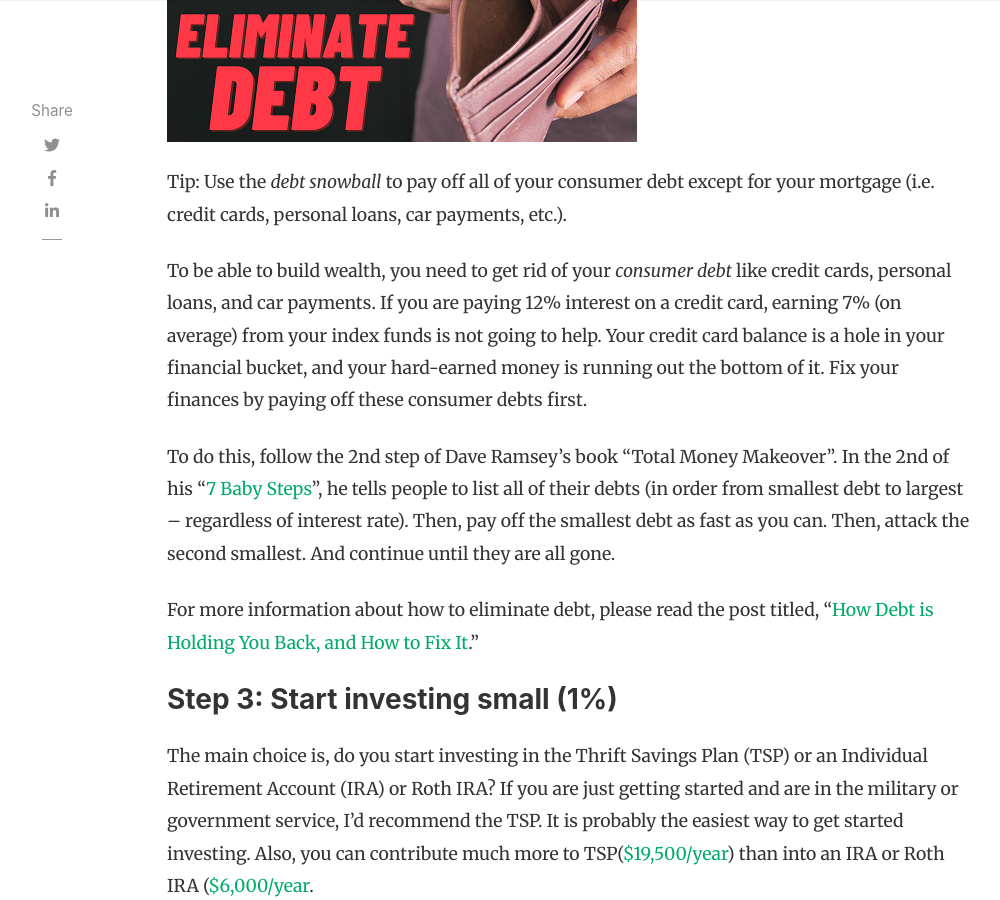
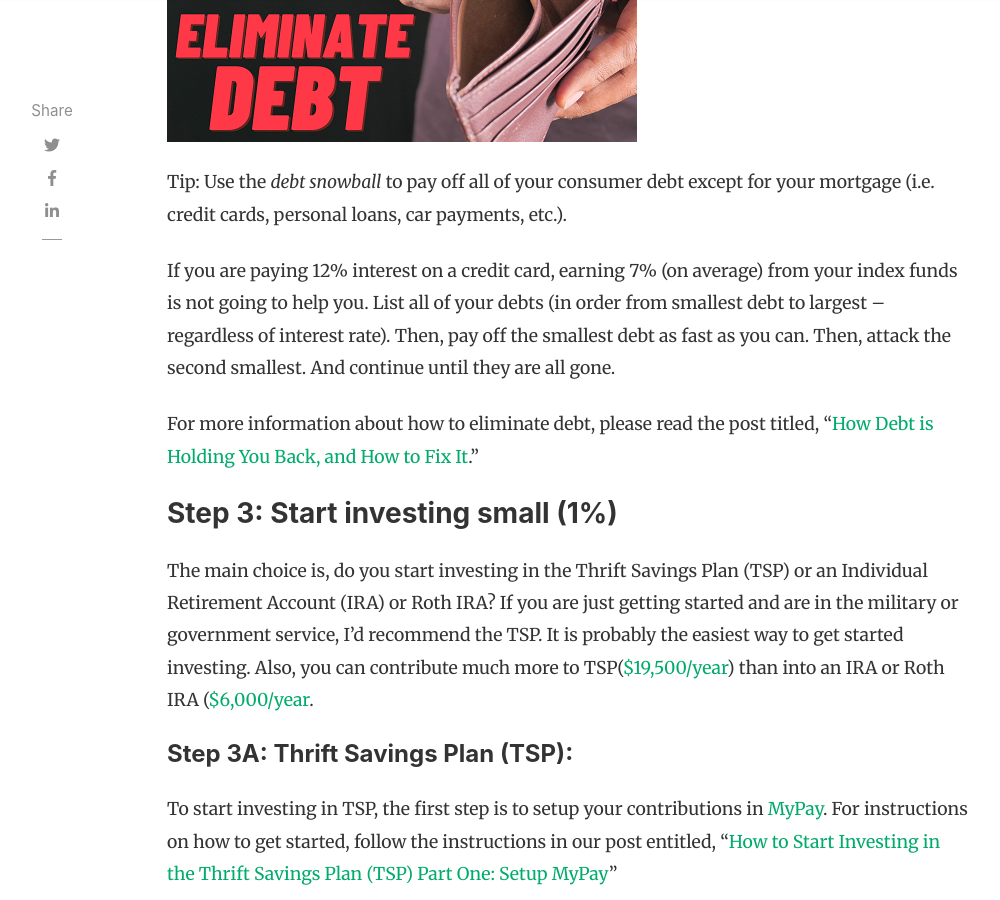
Before and after one commit to militaryinvestor/militaryinvestor.github.io, a Jekyll site: the page built from _posts/2021-12-12-Step-by-Step-Guide-to-Passive-Military-Investing.md, in a window 1280 px wide and 900 px high, scrolled down 4442 px. Shown: the whole window, without its empty margins (118-1118 px from the left). Built offline with Jekyll 4.4.1, drawn with Linux system fonts in a browser that asks for light colours; nearby versions of some CDN libraries; comment, search, counter and statistics services are not loaded.

Commit message:
Update 2021-12-12-Step-by-Step-Guide-to-Passive-Military-Investing.md

```diff
--- a/_posts/2021-12-12-Step-by-Step-Guide-to-Passive-Military-Investing.md
+++ b/_posts/2021-12-12-Step-by-Step-Guide-to-Passive-Military-Investing.md
@@ -47,9 +47,7 @@ For more explanation, read more about [Maximizing Your TSP Matching](https://www
 
 Tip: Use the _debt snowball_ to pay off all of your consumer debt except for your mortgage (i.e. credit cards, personal loans, car payments, etc.).
 
-To be able to build wealth, you need to get rid of your _consumer debt_ like credit cards, personal loans, and car payments.  If you are paying 12% interest on a credit card, earning 7% (on average) from your index funds is not going to help.  Your credit card balance is a hole in your financial bucket, and your hard-earned money is running out the bottom of it. Fix your finances by paying off these consumer debts first.
-
-To do this, follow the 2nd step of Dave Ramsey's book “Total Money Makeover”. In the 2nd of his “[7 Baby Steps](https://www.ramseysolutions.com/dave-ramsey-7-baby-steps#baby_step_2)”, he tells people to list all of their debts (in order from smallest debt to largest – regardless of interest rate). Then, pay off the smallest debt as fast as you can. Then, attack the second smallest. And continue until they are all gone.
+If you are paying 12% interest on a credit card, earning 7% (on average) from your index funds is not going to help you.  List all of your debts (in order from smallest debt to largest – regardless of interest rate). Then, pay off the smallest debt as fast as you can. Then, attack the second smallest. And continue until they are all gone.
 
 For more information about how to eliminate debt, please read the post titled, “[How Debt is Holding You Back, and How to Fix It](https://www.militaryinvestor.org/How-Debt-Is-Holding-You-Back-And-How-to-Fix-It/).”
 
```
